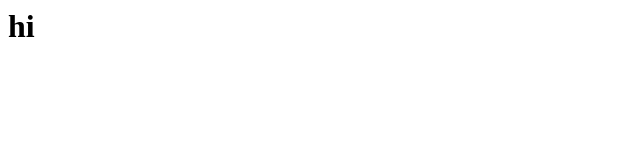
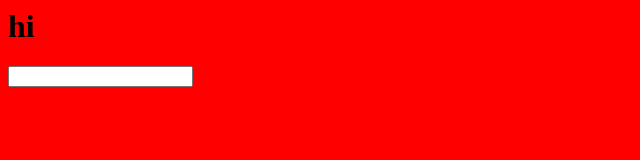
Before and after one commit to iamezell/dart-http-server-test, a plain HTML site: page index.html in a window 1280 px wide. Shown: the whole page, without its empty margins (0-640 px from the left). Drawn offline with Linux system fonts and the light colour scheme.

Commit message:
add css directory

```diff
--- /dev/null
+++ b/css/style.css
@@ -0,0 +1,3 @@
+body{
+background-color:red;
+}
--- a/index.html
+++ b/index.html
@@ -1,7 +1,9 @@
 <html>
 <head>
+	<link rel="stylesheet" type="text/css" href="css/style.css">
 </head>
 </body>
 <h1>hi</h1>
+<input></input>
 </body>
 </html>
```
